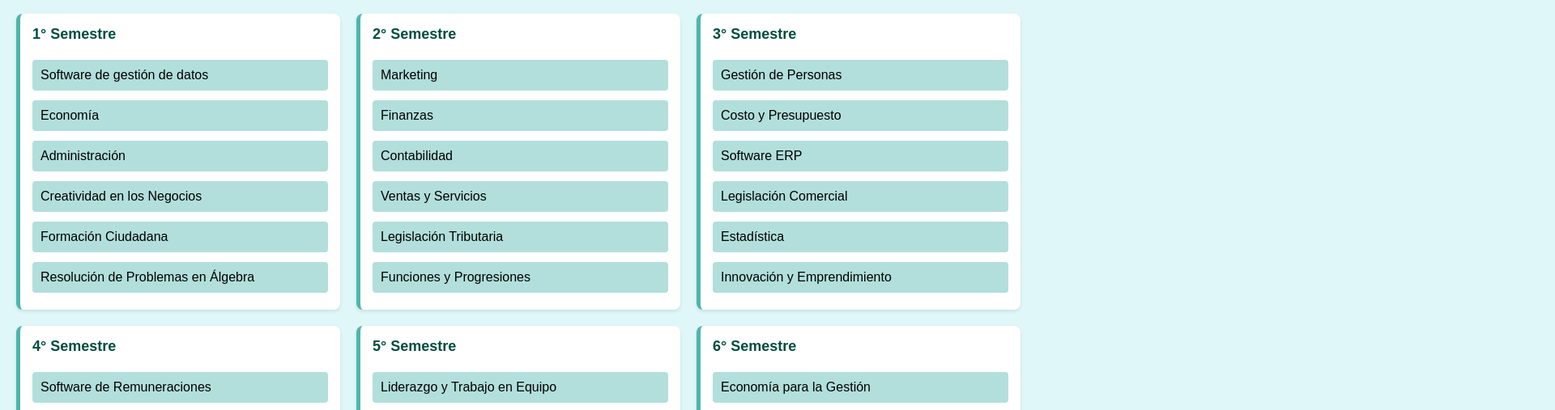
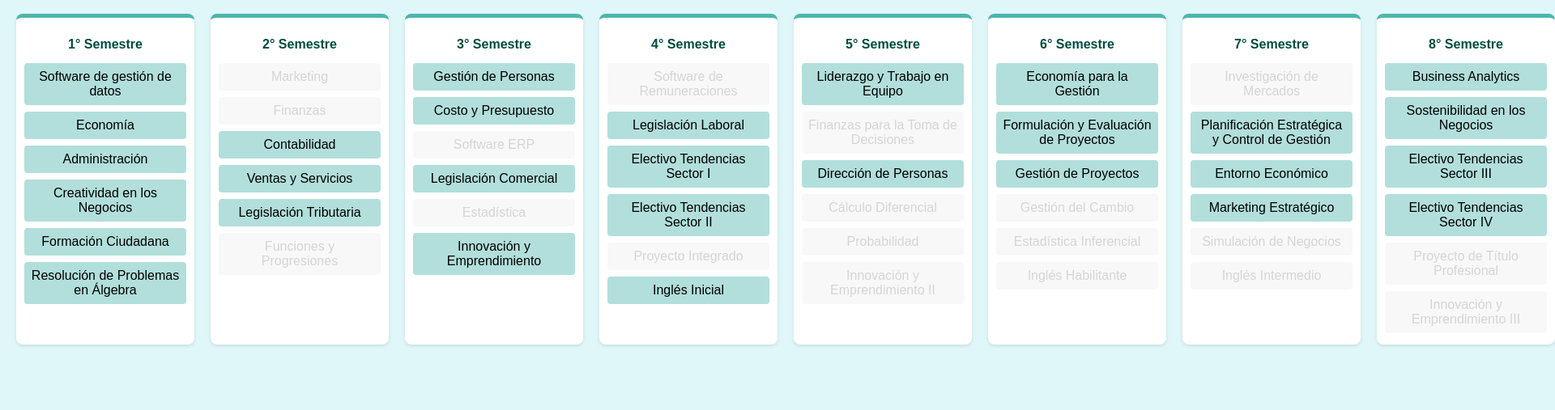
Before and after one commit to LizAntonia/Malla.Curricular, a plain HTML site: page index.html in a window 1280 px wide. Shown: the part 81-588 px from the top of the page at 81% size, 1920 px wide, since content can reach past the window. Drawn offline with Linux system fonts and the light colour scheme.

Commit message:
Update style.css

```diff
--- a/style.css
+++ b/style.css
@@ -3,6 +3,7 @@ body {
   background-color: #e0f7fa;
   margin: 0;
   padding: 20px;
+  overflow-x: auto;
 }
 
 h1 {
@@ -12,34 +13,39 @@ h1 {
 }
 
 #contenedor-malla {
-  display: grid;
-  grid-template-columns: repeat(auto-fit, minmax(300px, 1fr));
+  display: flex;
+  flex-direction: row;
   gap: 20px;
+  min-width: 1200px; /* ancho horizontal para tablet y escritorio */
 }
 
 .semestre {
   background-color: #ffffff;
-  border-left: 5px solid #4db6ac;
-  padding: 15px;
+  border-top: 5px solid #4db6ac;
+  padding: 10px;
   border-radius: 8px;
+  width: 200px;
+  flex-shrink: 0;
   box-shadow: 0 2px 4px rgba(0,0,0,0.1);
   display: flex;
   flex-direction: column;
 }
 
 .semestre h2 {
-  margin-top: 0;
-  font-size: 18px;
+  font-size: 16px;
   color: #004d40;
+  text-align: center;
+  margin-bottom: 10px;
 }
 
 .ramo {
-  padding: 10px;
-  margin: 6px 0;
+  padding: 8px;
+  margin: 4px 0;
   background: #b2dfdb;
   border-radius: 4px;
   cursor: pointer;
   transition: background 0.2s;
+  text-align: center;
 }
 
 .ramo:hover {
@@ -52,17 +58,11 @@ h1 {
   color: #555;
 }
 
-.info {
-  display: none;
-  padding: 6px 12px;
-  background: #e0f2f1;
-  border-left: 4px solid #00796b;
-  margin-bottom: 10px;
-  border-radius: 4px;
-  font-size: 14px;
-  color: #004d40;
+/* ✅ Transparente para ramos bloqueados */
+.ramo.no-completable {
+  background-color: #eeeeee;
+  color: #999;
+  cursor: not-allowed;
+  opacity: 0.4; /* hace que se vea tenue/transparente */
+  pointer-events: none; /* desactiva clic */
 }
-
-.ramo.hidden {
-  display: none;
-}
```
